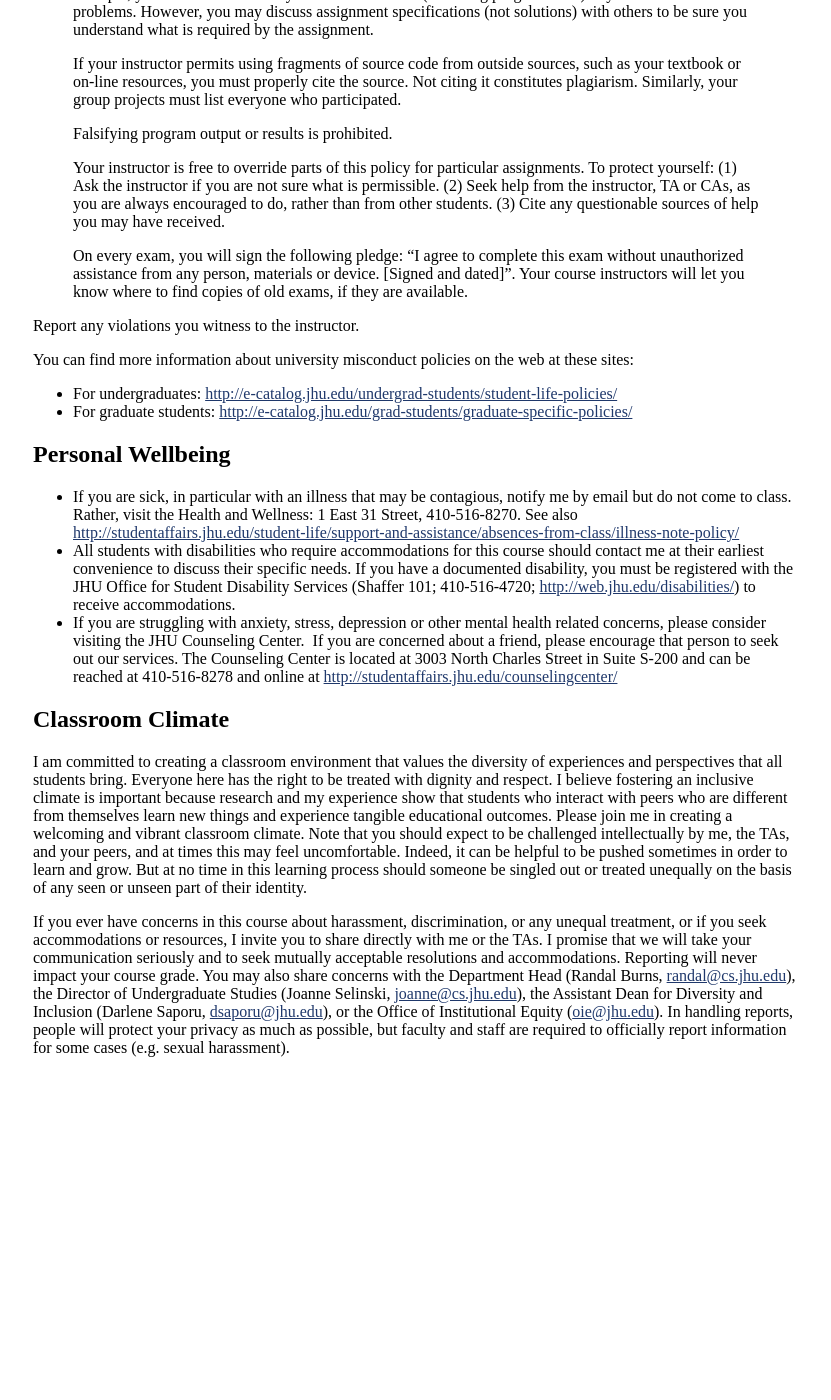
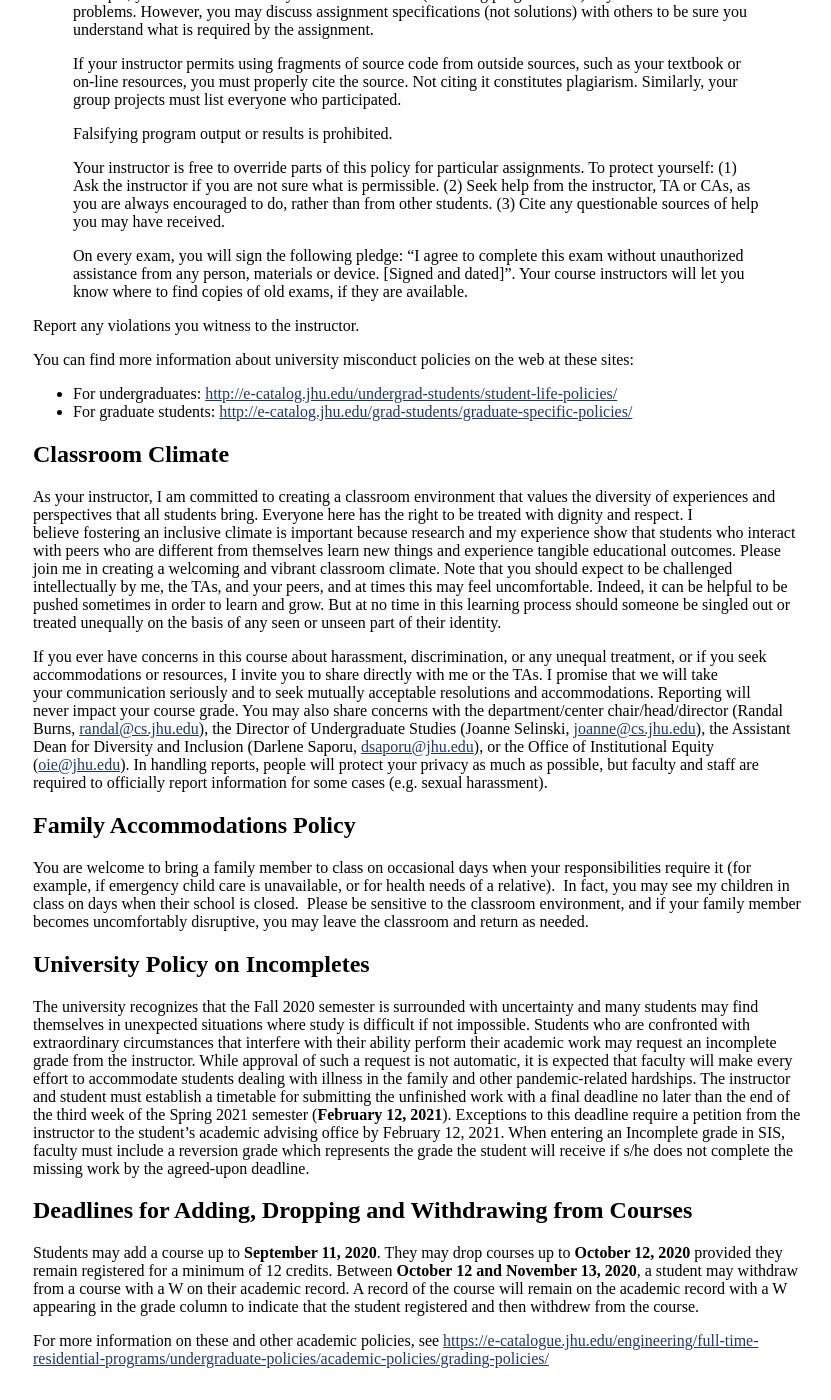
Before and after one commit to jhucompilers/fall2020, a Jekyll site: the page built from syllabus.md, in a window 1280 px wide and 1400 px high, scrolled down 2715 px. Shown: the whole window, without its empty margins (223-1054 px from the left). Built offline with Jekyll 4.4.1, drawn with Linux system fonts in a browser that asks for light colours; before the commit the page ends 3804 px from its top, so only the background shows below that.

Commit message:
fall 2020 WSE syllabus updates

```diff
--- a/syllabus.md
+++ b/syllabus.md
@@ -163,29 +163,60 @@ the web at these sites:
 * For undergraduates: <http://e-catalog.jhu.edu/undergrad-students/student-life-policies/>
 * For graduate students: <http://e-catalog.jhu.edu/grad-students/graduate-specific-policies/>
 
-## Personal Wellbeing
-
-* If you are sick, in particular with an illness that may be contagious, notify me by email but do not come to class. Rather, visit the Health and Wellness: 1 East 31 Street, 410-516-8270. See also <http://studentaffairs.jhu.edu/student-life/support-and-assistance/absences-from-class/illness-note-policy/>
-* All students with disabilities who require accommodations for this course should contact me at their earliest convenience to discuss their specific needs. If you have a documented disability, you must be registered with the JHU Office for Student Disability Services (Shaffer 101; 410-516-4720; <http://web.jhu.edu/disabilities/>) to receive accommodations.
-* If you are struggling with anxiety, stress, depression or other mental health related concerns, please consider visiting the JHU Counseling Center.  If you are concerned about a friend, please encourage that person to seek out our services. The Counseling Center is located at 3003 North Charles Street in Suite S-200 and can be reached at 410-516-8278 and online at <http://studentaffairs.jhu.edu/counselingcenter/>
-
 ## Classroom Climate
 
-I am committed to creating a classroom environment that values the diversity of experiences and perspectives that all students bring. Everyone here has the right to be treated with dignity and respect. I believe fostering an inclusive climate is important because research and my experience show that students who interact with peers who are different from themselves learn new things and experience tangible educational outcomes. Please join me in creating a welcoming and vibrant classroom climate. Note that you should expect to be challenged intellectually by me, the TAs, and your peers, and at times this may feel uncomfortable. Indeed, it can be helpful to be pushed sometimes in order to learn and grow. But at no time in this learning process should someone be singled out or treated unequally on the basis of any seen or unseen part of their identity.
+As your instructor, I am committed to creating a classroom environment that values the diversity of experiences and perspectives that all students bring. Everyone here has the right to be treated with dignity and respect. I believe fostering an inclusive climate is important because research and my experience show that students who interact with peers who are different from themselves learn new things and experience tangible educational outcomes. Please join me in creating a welcoming and vibrant classroom climate. Note that you should expect to be challenged intellectually by me, the TAs, and your peers, and at times this may feel uncomfortable. Indeed, it can be helpful to be pushed sometimes in order to learn and grow. But at no time in this learning process should someone be singled out or treated unequally on the basis of any seen or unseen part of their identity.
 
 If you ever have concerns in this course about
-harassment, discrimination, or any unequal treatment, or if you seek
-accommodations or resources, I invite you to share directly with me or
-the TAs. I promise that we will take your communication seriously and
-to seek mutually acceptable resolutions and accommodations. Reporting
-will never impact your course grade. You may also share concerns with
-the Department Head (Randal Burns,
-[randal@cs.jhu.edu](mailto:randal@cs.jhu.edu)),
-the Director of Undergraduate Studies (Joanne Selinski,
-[joanne@cs.jhu.edu](mailto:joanne@cs.jhu.edu)), the Assistant
-Dean for Diversity and Inclusion (Darlene Saporu,
-[dsaporu@jhu.edu](mailto:dsaporu@jhu.edu)), or
-the Office of Institutional Equity ([oie@jhu.edu](mailto:oie@jhu.edu)). In handling reports,
-people will protect your privacy as much as possible, but faculty
-and staff are required to officially report information for some cases
-(e.g. sexual harassment).
+harassment, discrimination, or any unequal treatment, or if you seek
+accommodations or resources, I invite you to share directly with me or
+the TAs. I promise that we will take your communication seriously and
+to seek mutually acceptable resolutions and accommodations. Reporting
+will never impact your course grade. You may also share concerns
+with the department/center chair/head/director (Randal Burns, [randal@cs.jhu.edu](mailto:randal@cs.jhu.edu)),
+the Director of Undergraduate Studies (Joanne Selinski, [joanne@cs.jhu.edu](mailto:joanne@cs.jhu.edu)),
+the Assistant Dean for Diversity and Inclusion (Darlene Saporu, [dsaporu@jhu.edu](mailto:dsaporu@jhu.edu)),
+or the Office of Institutional Equity ([oie@jhu.edu](mailto:oie@jhu.edu)).
+In handling reports, people will protect your privacy
+as much as possible, but faculty and staff are required to
+officially report information for some cases (e.g. sexual harassment).
+
+## Family Accommodations Policy
+
+You are welcome to bring a family member to class on occasional days
+when your responsibilities require it (for example, if emergency child
+care is unavailable, or for health needs of a relative).  In fact,
+you may see my children in class on days when their school is closed.
+Please be sensitive to the classroom environment, and if your family
+member becomes uncomfortably disruptive, you may leave the classroom
+and return as needed.
+
+## University Policy on Incompletes
+
+The university recognizes that the Fall 2020 semester is surrounded
+with uncertainty and many students may find themselves in unexpected
+situations where study is difficult if not impossible. Students who are
+confronted with extraordinary circumstances that interfere with their
+ability perform their academic work may request an incomplete grade
+from the instructor. While approval of such a request is not automatic,
+it is expected that faculty will make every effort to accommodate
+students dealing with illness in the family and other pandemic-related
+hardships. The instructor and student must establish a timetable for
+submitting the unfinished work with a final deadline no later than
+the end of the third week of the Spring 2021 semester (**February 12,
+2021**). Exceptions to this deadline require a petition from the instructor
+to the student's academic advising office by February 12, 2021. When
+entering an Incomplete grade in SIS, faculty must include a reversion
+grade which represents the grade the student will receive if s/he does
+not complete the missing work by the agreed-upon deadline.
+
+## Deadlines for Adding, Dropping and Withdrawing from Courses
+
+Students may add a course up to **September 11, 2020**. They may drop courses
+up to **October 12, 2020** provided they remain registered for a minimum of 12
+credits. Between **October 12 and November 13, 2020**, a student may withdraw
+from a course with a W on their academic record. A record of the course
+will remain on the academic record with a W appearing in the grade column
+to indicate that the student registered and then withdrew from the course.
+
+For more information on these and other academic policies, see <https://e-catalogue.jhu.edu/engineering/full-time-residential-programs/undergraduate-policies/academic-policies/grading-policies/>
```
